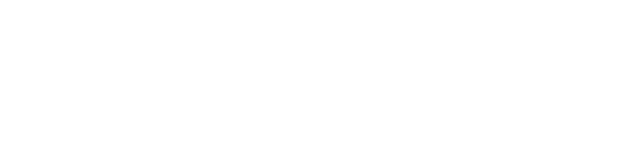
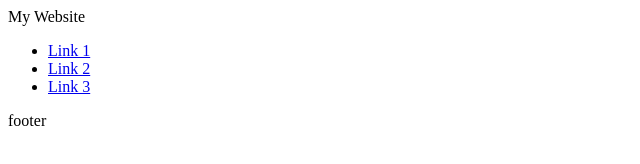
Before and after one commit to Didmik/landing_page, a plain HTML site: page index.html in a window 1280 px wide. Shown: the whole page, without its empty margins (0-640 px from the left). Drawn offline with Linux system fonts and the light colour scheme.

Commit message:
added css file and added elements in html file

```diff
--- a/index.html
+++ b/index.html
@@ -5,8 +5,19 @@
     <meta http-equiv="X-UA-Compatible" content="IE=edge">
     <meta name="viewport" content="width=device-width, initial-scale=1.0">
     <title>Landing Page</title>
+    <link rel="stylesheet" href="style.css">
 </head>
 <body>
 
+<header class="head">My Website</header>
+
+<ul class="links">
+    <li><a href="#">Link 1</a></li>
+    <li><a href="#">Link 2</a></li>
+    <li><a href="#">Link 3</a></li>
+  </ul>
+
+
+<footer class="foot"> footer</footer>
 </body>
 </html>
```
Also changed, not shown: style.css (added).
